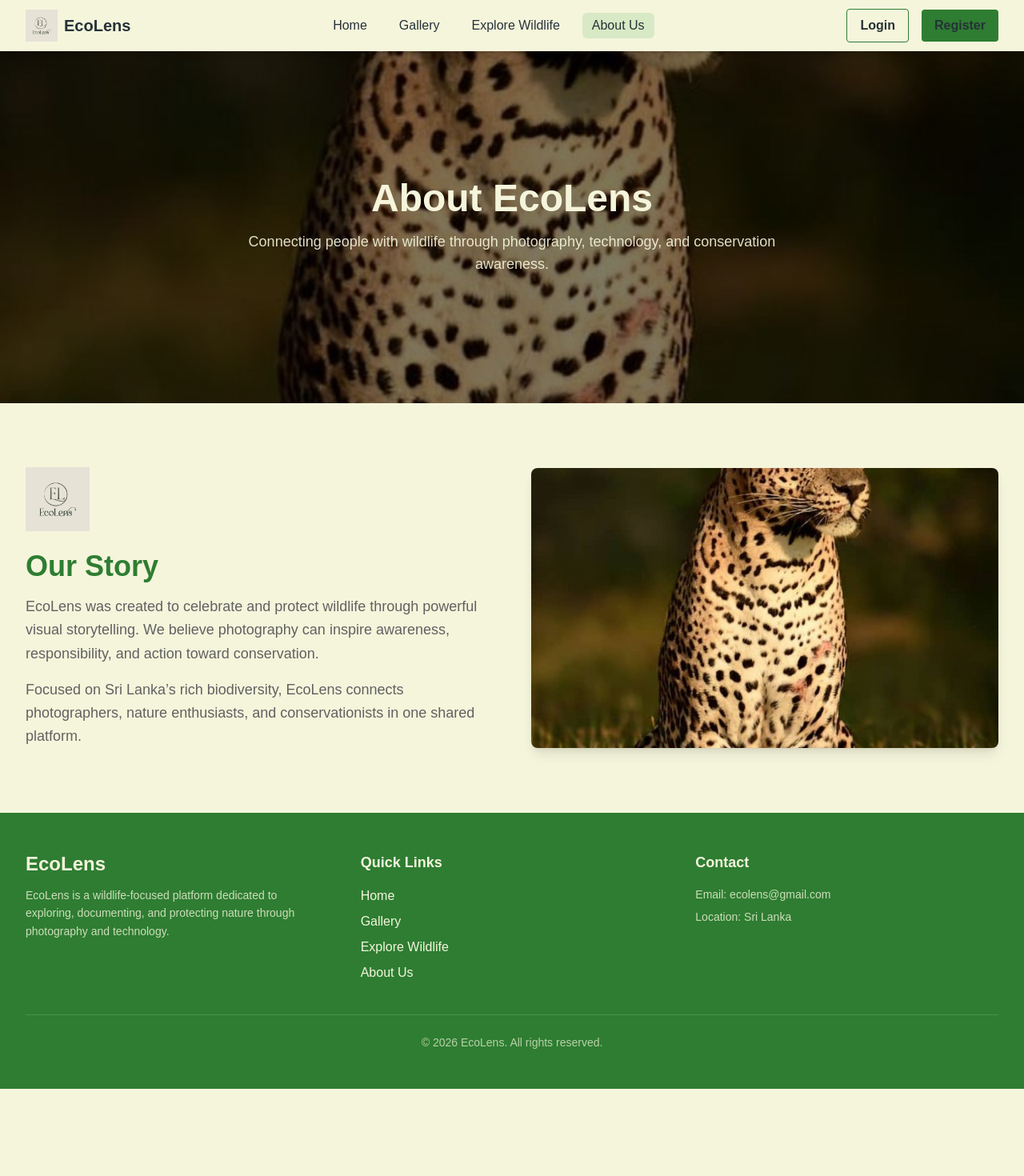
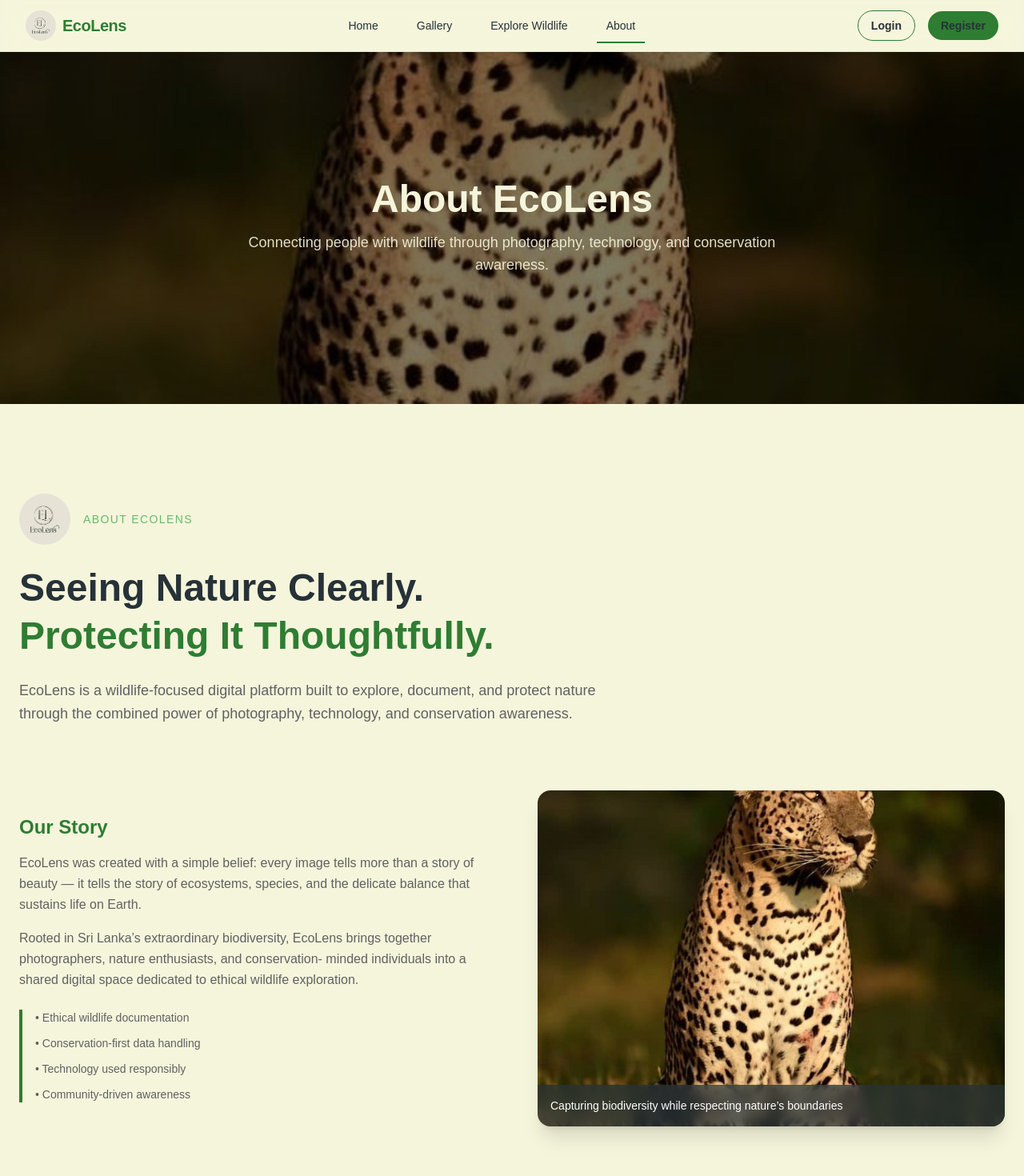
Before and after one commit to phoeni-x6/EcoLensFinal, a Next.js app: page /about in a window 1280 px wide. Shown: the top 1470 px of the page at 80% size. Before the commit the page ends 1361 px from the top, so only its background shows below. Built offline with nearby package versions, Linux system fonts and the light colour scheme; no server answers.

Commit message:
UI updates

```diff
--- a/components/AboutContent.tsx
+++ b/components/AboutContent.tsx
@@ -2,50 +2,101 @@ import Image from "next/image";
 
 const AboutContent = () => {
   return (
-    <section className="bg-[#F5F5DC] py-20">
-      <div className="max-w-7xl mx-auto px-4 sm:px-6 lg:px-8">
-        <div className="grid grid-cols-1 md:grid-cols-2 gap-12 items-center">
+    <section className="bg-softbeige py-28">
+      <div className="max-w-7xl mx-auto px-6">
 
-          {/* Text + Logo */}
+        {/* Header */}
+        <div className="max-w-3xl mb-20">
+          <div className="flex items-center gap-4 mb-6">
+            <Image
+              src="/images/logo.jpeg"
+              alt="EcoLens Logo"
+              width={64}
+              height={64}
+              className="rounded-full"
+            />
+            <span className="uppercase tracking-widest text-sm text-leaf">
+              About EcoLens
+            </span>
+          </div>
+
+          <h2 className="text-4xl md:text-5xl font-bold text-charcoal leading-tight">
+            Seeing Nature Clearly. <br />
+            <span className="text-forest">Protecting It Thoughtfully.</span>
+          </h2>
+
+          <p className="mt-6 text-textgrey text-lg leading-relaxed">
+            EcoLens is a wildlife-focused digital platform built to explore,
+            document, and protect nature through the combined power of
+            photography, technology, and conservation awareness.
+          </p>
+        </div>
+
+        {/* Main Grid */}
+        <div className="grid grid-cols-1 md:grid-cols-2 gap-16 items-center">
+
+          {/* Left – Story */}
           <div>
-            {/* Logo Space */}
-            <div className="mb-6">
-              <Image
-                src="/images/logo.jpeg"
-                alt="EcoLens Logo"
-                width={80}
-                height={80}
-              />
-            </div>
+            <h3 className="text-2xl font-semibold text-forest mb-4">
+              Our Story
+            </h3>
 
-            <h2 className="text-3xl md:text-4xl font-bold text-[#2E7D32]">
-              Our Story
-            </h2>
-
-            <p className="mt-4 text-[#616161] text-lg leading-relaxed">
-              EcoLens was created to celebrate and protect wildlife through
-              powerful visual storytelling. We believe photography can inspire
-              awareness, responsibility, and action toward conservation.
+            <p className="text-textgrey leading-relaxed mb-4">
+              EcoLens was created with a simple belief: every image tells more
+              than a story of beauty — it tells the story of ecosystems,
+              species, and the delicate balance that sustains life on Earth.
             </p>
 
-            <p className="mt-4 text-[#616161] text-lg leading-relaxed">
-              Focused on Sri Lanka’s rich biodiversity, EcoLens connects
-              photographers, nature enthusiasts, and conservationists in one
-              shared platform.
+            <p className="text-textgrey leading-relaxed mb-6">
+              Rooted in Sri Lanka’s extraordinary biodiversity, EcoLens brings
+              together photographers, nature enthusiasts, and conservation-
+              minded individuals into a shared digital space dedicated to
+              ethical wildlife exploration.
             </p>
+
+            {/* Values */}
+            <div className="border-l-4 border-forest pl-4 space-y-3 text-sm text-textgrey">
+              <p>• Ethical wildlife documentation</p>
+              <p>• Conservation-first data handling</p>
+              <p>• Technology used responsibly</p>
+              <p>• Community-driven awareness</p>
+            </div>
           </div>
 
-          {/* Image */}
-          <div className="relative w-full h-[350px] rounded-lg overflow-hidden shadow-lg">
+          {/* Right – Image */}
+          <div className="relative h-[420px] rounded-2xl overflow-hidden shadow-xl">
             <Image
               src="/images/1.jpg"
-              alt="Wildlife in Sri Lanka"
+              alt="Sri Lankan wildlife"
               fill
               className="object-cover"
             />
+
+            {/* Overlay caption */}
+            <div className="absolute bottom-0 left-0 right-0 bg-charcoal/70 backdrop-blur-sm p-4">
+              <p className="text-offwhite text-sm">
+                Capturing biodiversity while respecting nature’s boundaries
+              </p>
+            </div>
           </div>
 
         </div>
+
+        {/* Mission Strip */}
+        <div className="mt-28 rounded-3xl bg-offwhite p-12 shadow-lg border border-black/5">
+          <h3 className="text-3xl font-bold text-charcoal mb-6">
+            Our Mission
+          </h3>
+
+          <p className="text-textgrey text-lg leading-relaxed max-w-4xl">
+            Our mission is to bridge the gap between wildlife observation and
+            conservation action. By enabling responsible image sharing,
+            EcoLens helps document biodiversity, raise awareness about
+            endangered species, and protect sensitive wildlife locations
+            without exposing them to harm.
+          </p>
+        </div>
+
       </div>
     </section>
   );
--- a/components/AboutUs.tsx
+++ b/components/AboutUs.tsx
@@ -3,41 +3,59 @@ import Image from "next/image";
 
 const AboutUs: FC = () => {
   return (
-    <section className="bg-[#F5F5DC] py-16">
-      <div className="max-w-7xl mx-auto px-4 sm:px-6 lg:px-8">
-        <div className="grid grid-cols-1 md:grid-cols-2 gap-10 items-center">
+    <section className="bg-softbeige py-24">
+      <div className="max-w-7xl mx-auto px-6">
 
-          {/* Text Content */}
+        <div className="grid grid-cols-1 md:grid-cols-2 gap-16 items-center">
+
+          {/* LEFT — TEXT */}
           <div>
-            <h2 className="text-3xl md:text-4xl font-bold text-[#2E7D32]">
-              About EcoLens
+            <span className="uppercase tracking-widest text-sm text-leaf">
+              About Us
+            </span>
+
+            <h2 className="mt-3 text-4xl md:text-5xl font-bold text-charcoal leading-tight">
+              Connecting People <br />
+              <span className="text-forest">With Wildlife</span>
             </h2>
 
-            <p className="mt-4 text-[#616161] text-lg leading-relaxed">
+            <p className="mt-6 text-textgrey text-lg leading-relaxed max-w-xl">
               EcoLens is a wildlife-focused platform dedicated to exploring,
-              documenting, and protecting nature. We combine technology and
-              environmental awareness to help people discover wildlife and
-              understand the importance of conservation.
+              documenting, and protecting nature through technology and
+              environmental awareness.
             </p>
 
-            <p className="mt-3 text-[#616161] text-lg leading-relaxed">
-              Our mission is to inspire responsible interaction with nature
-              through visual storytelling and data-driven insights.
+            <p className="mt-4 text-textgrey text-lg leading-relaxed max-w-xl">
+              We believe responsible visual storytelling can inspire people to
+              understand ecosystems better and take meaningful action toward
+              conservation.
             </p>
+
+            {/* Values Strip */}
+            <div className="mt-8 border-l-4 border-forest pl-5 space-y-2 text-sm text-textgrey">
+              <p>• Ethical wildlife documentation</p>
+              <p>• Conservation-first design</p>
+              <p>• Technology serving nature</p>
+            </div>
           </div>
 
-          {/* Image */}
-          <div className="flex justify-center md:justify-end">
-            <Image
-              src="/images/logo.jpeg" // replace with your image path
-              alt="Wildlife conservation"
-              width={480}
-              height={320}
-              className="rounded-lg shadow-lg object-cover"
-            />
+          {/* RIGHT — VISUAL */}
+          <div className="relative flex justify-center md:justify-end">
+            <div className="relative w-[420px] h-[320px] rounded-2xl overflow-hidden shadow-xl">
+              <Image
+                src="/images/logo.jpeg" // replace with wildlife image if needed
+                alt="Wildlife conservation"
+                fill
+                className="object-cover"
+              />
+            </div>
+
+            {/* Decorative Accent */}
+            <div className="absolute -bottom-6 -left-6 w-24 h-24 rounded-full bg-leaf/20 hidden md:block" />
           </div>
 
         </div>
+
       </div>
     </section>
   );
--- a/components/Footer.tsx
+++ b/components/Footer.tsx
@@ -3,42 +3,47 @@ import Link from "next/link";
 
 const Footer: FC = () => {
   return (
-    <footer className="bg-[#2E7D32] text-[#F5F5DC]">
-      <div className="max-w-7xl mx-auto px-4 sm:px-6 lg:px-8 py-12">
+    <footer className="bg-forest text-offwhite">
+      <div className="max-w-7xl mx-auto px-6 py-16">
 
-        <div className="grid grid-cols-1 md:grid-cols-3 gap-10">
+        {/* Top Section */}
+        <div className="grid grid-cols-1 md:grid-cols-4 gap-12">
 
           {/* Brand */}
-          <div>
-            <h3 className="text-2xl font-bold">EcoLens</h3>
-            <p className="mt-3 text-sm text-[#F5F5DC]/80 leading-relaxed">
+          <div className="md:col-span-2">
+            <h3 className="text-3xl font-bold tracking-tight">
+              EcoLens
+            </h3>
+            <p className="mt-4 max-w-md text-sm text-offwhite/80 leading-relaxed">
               EcoLens is a wildlife-focused platform dedicated to exploring,
-              documenting, and protecting nature through photography and
-              technology.
+              documenting, and protecting nature through photography,
+              conservation science, and technology.
             </p>
           </div>
 
-          {/* Quick Links */}
+          {/* Navigation */}
           <div>
-            <h4 className="text-lg font-semibold mb-4">Quick Links</h4>
-            <ul className="space-y-2">
+            <h4 className="text-sm uppercase tracking-widest text-leaf mb-4">
+              Explore
+            </h4>
+            <ul className="space-y-3 text-sm">
               <li>
-                <Link href="/" className="hover:text-[#66BB6A] no-underline">
+                <Link href="/" className="hover:text-leaf transition">
                   Home
                 </Link>
               </li>
               <li>
-                <Link href="/gallery" className="hover:text-[#66BB6A] no-underline">
+                <Link href="/gallery" className="hover:text-leaf transition">
                   Gallery
                 </Link>
               </li>
               <li>
-                <Link href="/explore" className="hover:text-[#66BB6A] no-underline">
+                <Link href="/explore" className="hover:text-leaf transition">
                   Explore Wildlife
                 </Link>
               </li>
               <li>
-                <Link href="/about" className="hover:text-[#66BB6A] no-underline">
+                <Link href="/about" className="hover:text-leaf transition">
                   About Us
                 </Link>
               </li>
@@ -47,20 +52,28 @@ const Footer: FC = () => {
 
           {/* Contact */}
           <div>
-            <h4 className="text-lg font-semibold mb-4">Contact</h4>
-            <p className="text-sm text-[#F5F5DC]/80">
-              Email: ecolens@gmail.com
+            <h4 className="text-sm uppercase tracking-widest text-leaf mb-4">
+              Contact
+            </h4>
+            <p className="text-sm text-offwhite/80">
+              ecolens@gmail.com
             </p>
-            <p className="mt-2 text-sm text-[#F5F5DC]/80">
-              Location: Sri Lanka
+            <p className="mt-2 text-sm text-offwhite/80">
+              Sri Lanka
             </p>
           </div>
 
         </div>
 
-        {/* Divider */}
-        <div className="border-t border-[#66BB6A]/40 mt-10 pt-6 text-center text-sm text-[#F5F5DC]/70">
-          © {new Date().getFullYear()} EcoLens. All rights reserved.
+        {/* Bottom Bar */}
+        <div className="mt-16 pt-6 border-t border-offwhite/15 flex flex-col md:flex-row items-center justify-between gap-4 text-sm text-offwhite/70">
+          <span>
+            © {new Date().getFullYear()} EcoLens. All rights reserved.
+          </span>
+
+          <span className="italic text-offwhite/60">
+            Protecting wildlife through technology 🌱
+          </span>
         </div>
 
       </div>
--- a/components/Navbar.tsx
+++ b/components/Navbar.tsx
@@ -10,42 +10,50 @@ const Navbar: FC = () => {
   const pathname = usePathname();
   const { data: session, status } = useSession();
 
+  const isActive = (path: string) => pathname === path;
+
   const navLinkClass = (path: string) =>
-    `relative px-3 py-1 rounded-md font-medium transition-all duration-300 no-underline
+    `
+    relative px-3 py-2 text-sm font-medium transition
     ${
-       pathname === path
-         ? "text-[#2E7D32] bg-[#66BB6A]/20"
-         : "text-[#263238] hover:text-[#66BB6A]"
-     }`;
+      isActive(path)
+        ? "text-forest"
+        : "text-charcoal hover:text-leaf"
+    }
+    after:absolute after:left-0 after:-bottom-1 after:h-[2px] after:w-full
+    after:scale-x-0 after:bg-forest after:transition-transform
+    hover:after:scale-x-100
+    ${isActive(path) ? "after:scale-x-100" : ""}
+  `;
 
   return (
-    <nav className="sticky top-0 z-50 bg-[#F5F5DC] shadow-md">
+    <nav className="sticky top-0 z-50 bg-softbeige/95 backdrop-blur-md border-b border-black/5">
       <div className="max-w-7xl mx-auto px-4 sm:px-6 lg:px-8">
-        <div className="flex justify-between h-16 items-center">
+        <div className="flex h-16 items-center justify-between">
 
-          {/* Logo */}
-          <div className="flex items-center gap-2">
-            <Link href="/">
+          {/* LEFT — Logo */}
+          <div className="flex items-center gap-3">
+            <Link href="/" className="flex items-center gap-2">
               <Image
                 src="/images/logo.jpeg"
                 alt="EcoLens Logo"
-                width={40}
-                height={40}
+                width={38}
+                height={38}
+                className="rounded-full"
               />
-            </Link>
-            <Link
-              href="/"
-              className="text-[#2E7D32] font-bold text-xl no-underline"
-            >
+              <span className="text-xl font-bold text-forest tracking-tight">
                 EcoLens
+              </span>
             </Link>
           </div>
 
-          {/* Desktop Navigation */}
-          <div className="hidden md:flex space-x-4 items-center">
+          {/* CENTER — Navigation */}
+          <div className="hidden md:flex items-center gap-6">
             <Link href="/" className={navLinkClass("/")}>Home</Link>
             <Link href="/gallery" className={navLinkClass("/gallery")}>Gallery</Link>
-            <Link href="/explore" className={navLinkClass("/explore")}>Explore Wildlife</Link>
+            <Link href="/explore" className={navLinkClass("/explore")}>
+              Explore Wildlife
+            </Link>
 
             {session && (
               <Link
@@ -56,28 +64,35 @@ const Navbar: FC = () => {
               </Link>
             )}
 
-
-            <Link href="/about" className={navLinkClass("/about")}>About Us</Link>
+            <Link href="/about" className={navLinkClass("/about")}>
+              About
+            </Link>
           </div>
 
-          {/* Auth Section */}
+          {/* RIGHT — User */}
           <div className="hidden md:flex items-center gap-4">
             {status === "loading" ? null : session ? (
               <>
-                {/* Role badge */}
-                <span className="px-3 py-1 text-sm rounded-full bg-[#2E7D32] text-[#F5F5DC] capitalize">
-                  {session.user.role}
-                </span>
-
-                {/* Username */}
-                <span className="font-medium text-[#263238]">
+                {/* Username Badge */}
+                <div className="flex items-center gap-2 px-3 py-1 rounded-full bg-forest/10">
+                  <div className="w-7 h-7 rounded-full bg-forest text-offwhite flex items-center justify-center text-sm font-semibold">
+                    {session.user.name?.charAt(0).toUpperCase()}
+                  </div>
+                  <span className="text-sm font-medium text-charcoal">
                     {session.user.name}
                   </span>
+                </div>
 
                 {/* Logout */}
                 <button
                   onClick={() => signOut({ callbackUrl: "/login" })}
-                  className="px-4 py-2 bg-red-600 text-white rounded hover:bg-red-700 transition"
+                  className="
+                    px-4 py-2 text-sm font-medium
+                    rounded-full
+                    text-earth
+                    hover:bg-earth/10
+                    transition
+                  "
                 >
                   Logout
                 </button>
@@ -86,14 +101,26 @@ const Navbar: FC = () => {
               <>
                 <Link
                   href="/login"
-                  className="px-4 py-2 border border-[#2E7D32] text-[#2E7D32] font-semibold rounded hover:bg-[#2E7D32] hover:text-[#F5F5DC] transition no-underline"
+                  className="
+                    px-4 py-2 text-sm font-semibold
+                    rounded-full
+                    border border-forest
+                    text-forest
+                    hover:bg-forest hover:text-offwhite
+                    transition
+                  "
                 >
                   Login
                 </Link>
 
                 <Link
                   href="/register"
-                  className="px-4 py-2 bg-[#2E7D32] text-[#F5F5DC] font-semibold rounded hover:bg-[#66BB6A] transition no-underline"
+                  className="
+                    px-4 py-2 text-sm font-semibold
+                    rounded-full
+                    bg-forest text-offwhite
+                    hover:bg-leaf transition
+                  "
                 >
                   Register
                 </Link>
--- a/components/SpeciesList.tsx
+++ b/components/SpeciesList.tsx
@@ -5,81 +5,100 @@ const speciesData = [
     id: 1,
     name: "Sri Lankan Leopard",
     image: "/images/1.jpg",
+    status: "Endangered",
     details: [
       "Scientific Name: Panthera pardus kotiya",
-      "Status: Endangered",
       "Habitat: Dry zone forests",
-      "Location: Yala, Wilpattu",
     ],
   },
   {
     id: 2,
     name: "Sri Lankan Elephant",
     image: "/images/1.jpg",
+    status: "Endangered",
     details: [
       "Scientific Name: Elephas maximus maximus",
-      "Status: Endangered",
-      "Habitat: Grasslands, forests",
-      "Location: Udawalawe, Minneriya",
+      "Habitat: Grasslands and forests",
     ],
   },
   {
     id: 3,
     name: "Purple-faced Langur",
     image: "/images/1.jpg",
+    status: "Critically Endangered",
     details: [
       "Scientific Name: Semnopithecus vetulus",
-      "Status: Critically Endangered",
-      "Habitat: Rainforests",
-      "Location: Wet zone Sri Lanka",
+      "Habitat: Tropical rainforests",
     ],
   },
 ];
 
 export default function SpeciesList() {
   return (
-    <section className="bg-[#E0E0E0] py-14 rounded-lg shadow-md mt-16">
+    <section className="bg-softbeige py-24 mt-20">
       <div className="max-w-7xl mx-auto px-6">
 
-        {/* Title */}
-        <h2 className="text-3xl font-bold text-center text-[#263238] mb-12">
-          Extinct / Endangered Animal Dashboard
-        </h2>
+        {/* Header */}
+<div className="text-center max-w-3xl mx-auto mb-20">
+  <span className="uppercase tracking-widest text-sm text-leaf">
+    Conservation Dashboard
+  </span>
 
-        {/* Rows */}
-        <div className="space-y-10">
+  <h2 className="mt-3 text-4xl md:text-5xl font-bold text-charcoal leading-tight">
+    Species at Risk <br />
+    <span className="text-forest">Under Our Protection</span>
+  </h2>
+
+  <p className="mt-4 text-textgrey text-lg">
+    Sensitive wildlife data is displayed responsibly to support conservation
+    while preventing exploitation.
+  </p>
+</div>
+
+        {/* Cards */}
+        <div className="space-y-16">
           {speciesData.map((species) => (
             <div
               key={species.id}
-              className="grid grid-cols-1 md:grid-cols-2 gap-8 items-center"
+              className="grid grid-cols-1 md:grid-cols-2 gap-12 items-center"
             >
               {/* Image */}
-              <div className="w-full h-80 bg-[#2E7D32] rounded-md overflow-hidden">
+              <div className="relative h-80 rounded-2xl overflow-hidden shadow-lg">
                 <Image
                   src={species.image}
                   alt={species.name}
-                  width={500}
-                  height={300}
-                  className="w-full h-full object-cover"
+                  fill
+                  className="object-cover"
                 />
+
+                {/* Status Badge */}
+                <div className="absolute top-4 left-4 bg-deepred text-offwhite text-xs font-semibold px-4 py-1 rounded-full">
+                  {species.status}
+                </div>
               </div>
 
-              {/* Details */}
+              {/* Content */}
               <div>
-                <h3 className="text-xl font-semibold text-[#263238] mb-4">
+                <h3 className="text-2xl font-semibold text-forest mb-4">
                   {species.name}
                 </h3>
 
-                <ul className="space-y-2">
+                <ul className="space-y-3">
                   {species.details.map((detail, index) => (
                     <li
                       key={index}
-                      className="bg-white px-4 py-2 rounded text-sm text-[#616161]"
+                      className="bg-offwhite px-5 py-3 rounded-xl text-sm text-textgrey shadow-sm border border-black/5"
                     >
                       {detail}
                     </li>
                   ))}
                 </ul>
+
+                {/* Ethics Note */}
+                <div className="mt-6 border-l-4 border-forest pl-4 text-sm text-textgrey">
+                  Exact location data is restricted to protect this species from
+                  potential threats.
+                </div>
               </div>
             </div>
           ))}
```
Lines whose indentation alone changed are shown as unchanged.
